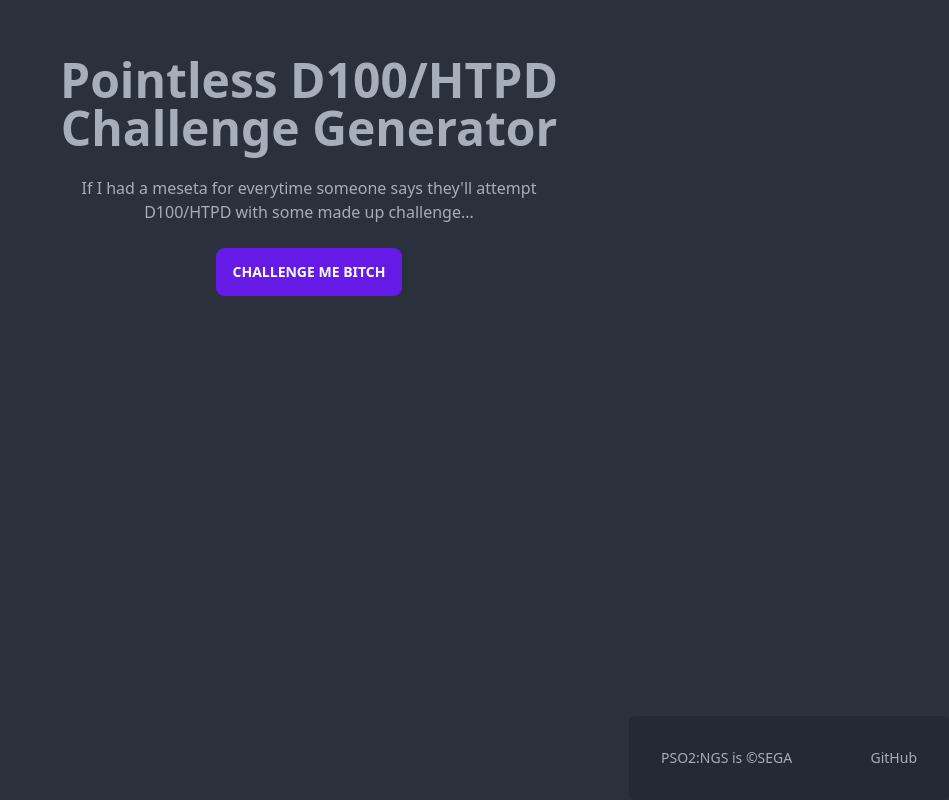
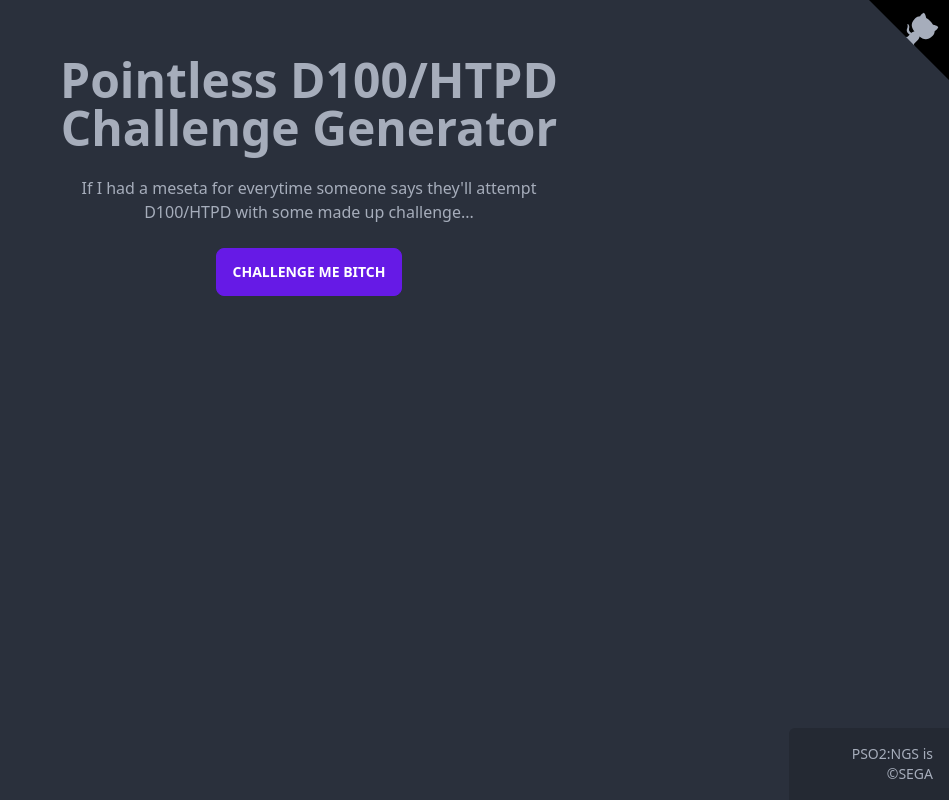
Before and after one commit to mumbler9486/pointless-d100-challenges, a SvelteKit app: page / in a window 1280 px wide. Shown: the whole page, without its empty margins (331-1280 px from the left). Built offline with nearby package versions, Linux system fonts and the light colour scheme.

Commit message:
💄Move github link to corner, shrink footer

```diff
--- a/src/components/Footer.svelte
+++ b/src/components/Footer.svelte
@@ -1,24 +1,13 @@
 <footer
-	class="footer fixed footer-position object-right mt-8 p-8 max-w-xs items-center bg-base-200 text-neutral-content rounded-md"
-	style=""
+	class="footer fixed footer-position text-right p-4 bg-base-200 text-neutral-content rounded-tl-md"
 >
-	<div>
-		<p>PSO2:NGS is ©SEGA</p>
-	</div>
-	<div class="grid-flow-col gap-4 md:place-self-center md:justify-self-end">
-		<a
-			href="https://github.com/mumbler9486/pointless-d100-challenges"
-			target="_blank"
-			class="link link-hover"
-		>
-			GitHub
-		</a>
-	</div>
+	<p>PSO2:NGS is ©SEGA</p>
 </footer>
 
 <style scoped>
 	.footer-position {
 		bottom: 0px;
 		right: 0px;
+		max-width: 10rem;
 	}
 </style>
--- /dev/null
+++ b/src/components/Header.svelte
@@ -0,0 +1,55 @@
+<a
+	href="https://github.com/mumbler9486/pointless-d100-challenges"
+	target="_blank"
+	class="github-corner"
+	aria-label="View source on GitHub"
+>
+	<svg
+		class="fill-base-neutral"
+		width="80"
+		height="80"
+		viewBox="0 0 250 250"
+		style="color:hsl(var(--nc));; position: absolute; top: 0; border: 0; right: 0;"
+		aria-hidden="true"
+	>
+		<path d="M0,0 L115,115 L130,115 L142,142 L250,250 L250,0 Z" /><path
+			d="M128.3,109.0 C113.8,99.7 119.0,89.6 119.0,89.6 C122.0,82.7 120.5,78.6 120.5,78.6 C119.2,72.0 123.4,76.3 123.4,76.3 C127.3,80.9 125.5,87.3 125.5,87.3 C122.9,97.6 130.6,101.9 134.4,103.2"
+			fill="currentColor"
+			style="transform-origin: 130px 106px;"
+			class="octo-arm"
+		/>
+		<path
+			d="M115.0,115.0 C114.9,115.1 118.7,116.5 119.8,115.4 L133.7,101.6 C136.9,99.2 139.9,98.4 142.2,98.6 C133.8,88.0 127.5,74.4 143.8,58.0 C148.5,53.4 154.0,51.2 159.7,51.0 C160.3,49.4 163.2,43.6 171.4,40.1 C171.4,40.1 176.1,42.5 178.8,56.2 C183.1,58.6 187.2,61.8 190.9,65.4 C194.5,69.0 197.7,73.2 200.1,77.6 C213.8,80.2 216.3,84.9 216.3,84.9 C212.7,93.1 206.9,96.0 205.4,96.6 C205.1,102.4 203.0,107.8 198.3,112.5 C181.9,128.9 168.3,122.5 157.7,114.1 C157.9,116.9 156.7,120.9 152.7,124.9 L141.0,136.5 C139.8,137.7 141.6,141.9 141.8,141.8 Z"
+			fill="currentColor"
+			class="octo-body"
+		/>
+	</svg>
+</a>
+
+<style>
+	.github-corner:hover .octo-arm {
+		animation: octocat-wave 560ms ease-in-out;
+	}
+	@keyframes octocat-wave {
+		0%,
+		100% {
+			transform: rotate(0);
+		}
+		20%,
+		60% {
+			transform: rotate(-25deg);
+		}
+		40%,
+		80% {
+			transform: rotate(10deg);
+		}
+	}
+	@media (max-width: 500px) {
+		.github-corner:hover .octo-arm {
+			animation: none;
+		}
+		.github-corner .octo-arm {
+			animation: octocat-wave 560ms ease-in-out;
+		}
+	}
+</style>
--- a/src/routes/+layout.svelte
+++ b/src/routes/+layout.svelte
@@ -1,9 +1,11 @@
 <script lang="ts">
 	import 'src/app.css';
 	import Footer from 'src/components/Footer.svelte';
+	import Header from 'src/components/Header.svelte';
 </script>
 
 <main class="container flex flex-col">
+	<Header />
 	<div class="mt-10">
 		<slot />
 	</div>
```
